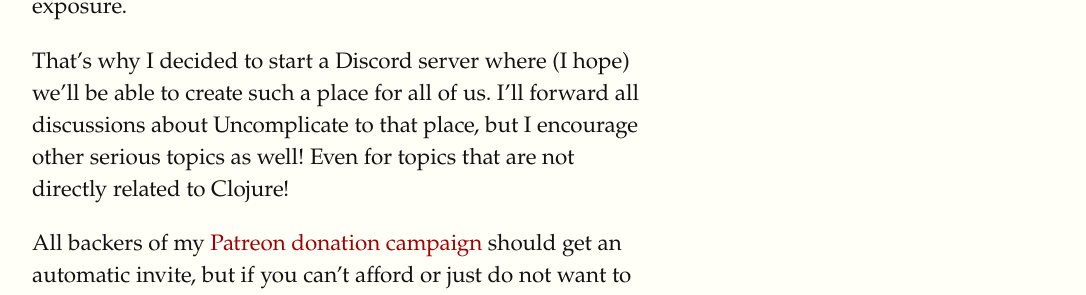
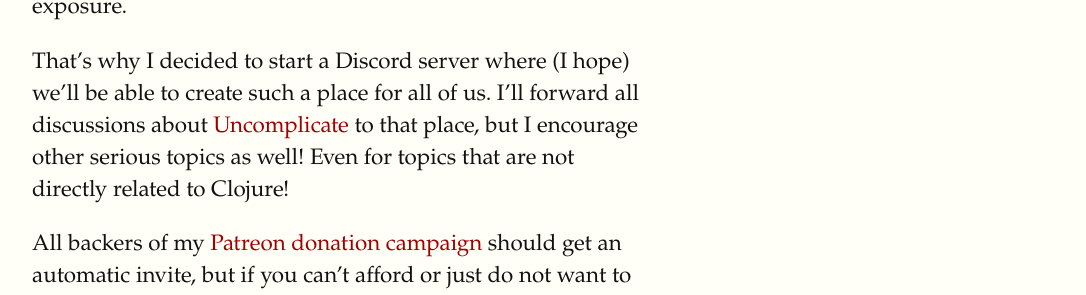
Before and after one commit to blueberry/blueberry.github.io, a Jekyll site: the page built from _posts/2018-10-20-Ditching-Slack-Opening-Place-Personal-Connection.md, in a window 1280 px wide and 900 px high, scrolled down 1569 px. Shown: the part 208-503 px from the top of the window, without its empty margins (128-1214 px from the left). Built offline with Jekyll 4.4.1, drawn with Linux system fonts in a browser that asks for light colours; comment, search, counter and statistics services are not loaded; part of the change alters nothing that is shown.

```diff
--- a/_posts/2018-10-20-Ditching-Slack-Opening-Place-Personal-Connection.md
+++ b/_posts/2018-10-20-Ditching-Slack-Opening-Place-Personal-Connection.md
@@ -2,7 +2,7 @@
 author: dragan
 layout: post
 title:  "I'm ditching Slack and opening a place to foster a more personal interaction"
-date:   2018-10-20 16:40
+date:   2018-10-20 19:00
 categories: Clojure, Discourse, Discussion, Uncomplicate, Patreon
 excerpt: I'm starting a dedicated, more personalized, discussion server about Clojure, machine learning, artificial intelligence, high performance computing, and related themes. Here's how to join.
 ---
@@ -19,7 +19,7 @@ They enjoy, and are eager to participate, but need a less noisy, more focused pl
 
 I am regularly surprised when people meet me in person, and tell me that they follow my work, and admire what I do. I'm surprised, because they'd never reached out to let me know that online. That's a lot of people I'm talking about. I'm always surprised at how well-known my (un-typical) work has become in the Clojure community. Having a place to foster personal connection can make real difference! We'll discover that there are much more people interested in the same niche area when there is a more relaxed, personalized place, when people don't have to worry about unwanted exposure.
 
-That's why I decided to start a Discord server where (I hope) we'll be able to create such a place for all of us. I'll forward all discussions about Uncomplicate to that place, but I encourage other serious topics as well! Even for topics that are not directly related to Clojure!
+That's why I decided to start a Discord server where (I hope) we'll be able to create such a place for all of us. I'll forward all discussions about [Uncomplicate](https://github.com/uncomplicate) to that place, but I encourage other serious topics as well! Even for topics that are not directly related to Clojure!
 
 All backers of my [Patreon donation campaign](https://patreon.com/draganrocks) should get an automatic invite, but if you can't afford or just do not want to donate, ask me for a free invite!
 
```
